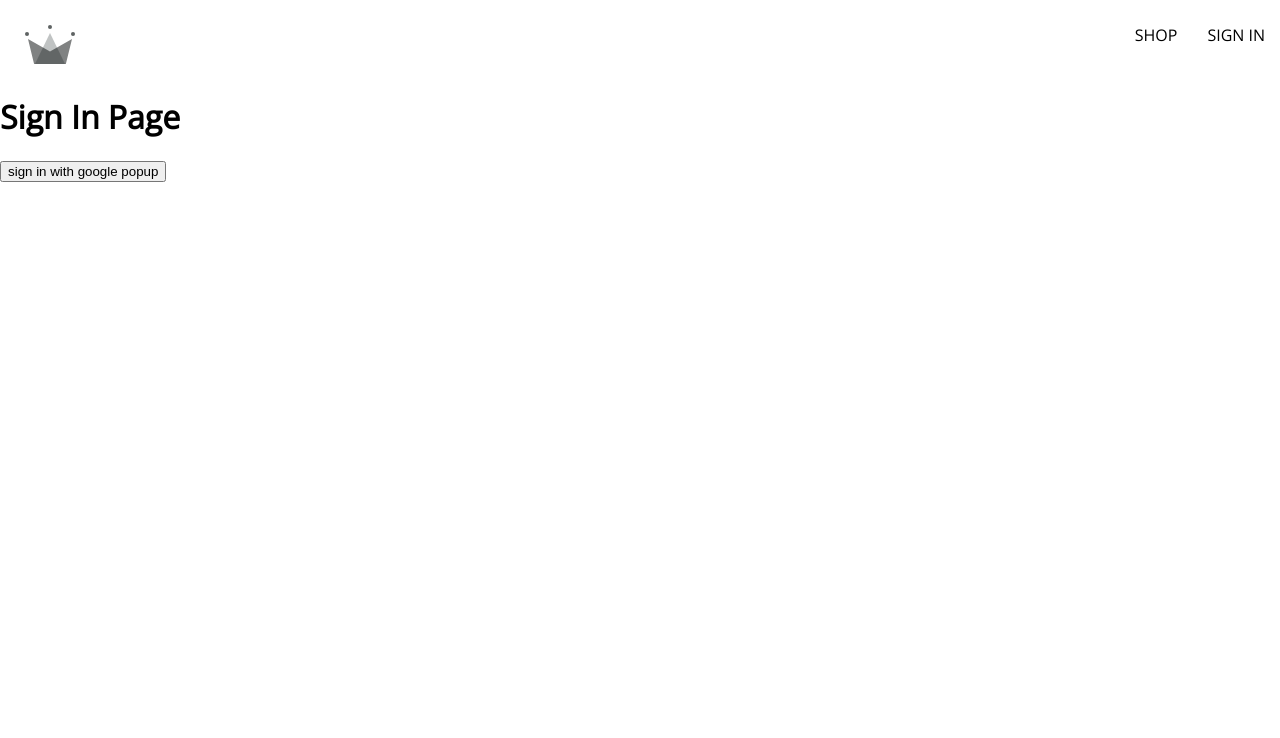
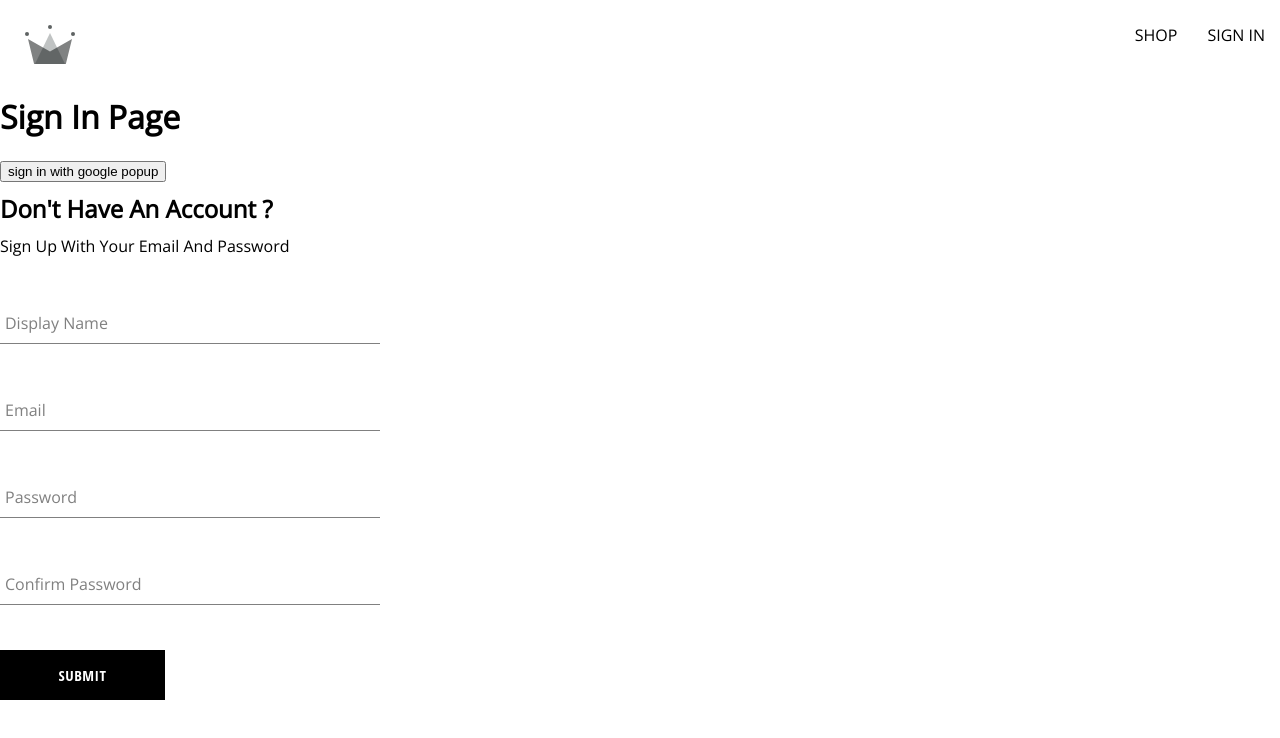
Before and after one commit to Vikiwar/crown-clothing-e-commerce-site, a React (Create React App) app: page /sign-in in a window 1280 px wide. Shown: the top 738 px of the page. Built offline with nearby package versions, Linux system fonts and the light colour scheme.

Commit message:
created sign-up component, input and button component

```diff
--- /dev/null
+++ b/src/components/button/button.component.jsx
@@ -0,0 +1,18 @@
+import "./button.styles.scss";
+const ButtonTypesClass = {
+  inverted: "inverted",
+  google: "google-sign-in",
+};
+
+const Button = ({ Children, buttontype, ...otherprops }) => {
+  return (
+    <button
+      className={`button-container ${ButtonTypesClass[buttontype]} `}
+      {...otherprops}
+    >
+      {Children}
+    </button>
+  );
+};
+
+export default Button;
--- /dev/null
+++ b/src/components/button/button.styles.scss
@@ -0,0 +1,46 @@
+.button-container {
+  min-width: 165px;
+  width: auto;
+  height: 50px;
+  letter-spacing: 0.5px;
+  line-height: 50px;
+  padding: 0 35px 0 35px;
+  font-size: 15px;
+  background-color: black;
+  color: white;
+  text-transform: uppercase;
+  font-family: "Open Sans Condensed";
+  font-weight: bolder;
+  border: none;
+  cursor: pointer;
+  display: flex;
+  justify-content: center;
+
+  &:hover {
+    background-color: white;
+    color: black;
+    border: 1px solid black;
+  }
+
+  &.google-sign-in {
+    background-color: #4285f4;
+    color: white;
+
+    &:hover {
+      background-color: #357ae8;
+      border: none;
+    }
+  }
+
+  &.inverted {
+    background-color: white;
+    color: black;
+    border: 1px solid black;
+
+    &:hover {
+      background-color: black;
+      color: white;
+      border: none;
+    }
+  }
+}
--- /dev/null
+++ b/src/components/form-input/form-input.component.jsx
@@ -0,0 +1,18 @@
+import "./form-input.styles.scss";
+const FormInput = ({ label, ...otherProps }) => {
+  return (
+    <div className="group">
+      <input className="form-input" {...otherProps} />
+      {label && (
+        <label
+          className={` ${
+            otherProps.value.length ? "shrink" : ""
+          } form-input-label `}
+        >
+          {label}
+        </label>
+      )}
+    </div>
+  );
+};
+export default FormInput;
--- /dev/null
+++ b/src/components/form-input/form-input.styles.scss
@@ -0,0 +1,54 @@
+$sub-color: grey;
+$main-color: black;
+
+@mixin shrinkLabel {
+  top: -14px;
+  font-size: 12px;
+  color: $main-color;
+}
+
+.group {
+  position: relative;
+  margin: 45px 0;
+
+  .form-input {
+    background: none;
+    background-color: white;
+    color: $sub-color;
+    font-size: 18px;
+    padding: 10px 10px 10px 5px;
+    display: block;
+    width: 100%;
+    border: none;
+    border-radius: 0;
+    border-bottom: 1px solid $sub-color;
+    margin: 25px 0;
+
+    &:focus {
+      outline: none;
+    }
+
+    &:focus ~ .form-input-label {
+      @include shrinkLabel();
+    }
+  }
+
+  input[type="password"] {
+    letter-spacing: 0.3em;
+  }
+
+  .form-input-label {
+    color: $sub-color;
+    font-size: 16px;
+    font-weight: normal;
+    position: absolute;
+    pointer-events: none;
+    left: 5px;
+    top: 10px;
+    transition: 300ms ease all;
+
+    &.shrink {
+      @include shrinkLabel();
+    }
+  }
+}
--- /dev/null
+++ b/src/components/sign-up-form/sign-up-form.component.jsx
@@ -0,0 +1,98 @@
+import { useState } from "react";
+import FormInput from "../form-input/form-input.component";
+import {
+  createAuthWithEmailAndPassword,
+  createUserDocumentFromAuth,
+} from "../../utlis/firebase/firebase.utlis";
+import "./sign-up-form.styles.scss";
+import Button from "../button/button.component";
+const defaultFormFields = {
+  displayName: "",
+  email: "",
+  password: "",
+  confirmPassword: "",
+};
+
+const SignUpForm = () => {
+  const [formFields, setFormFields] = useState(defaultFormFields);
+
+  const { displayName, email, password, confirmPassword } = formFields;
+
+  console.log(formFields);
+  const resetFields = () => {
+    setFormFields(defaultFormFields);
+  };
+
+  const handleSubmit = async (event) => {
+    event.preventDefault();
+
+    if (password !== confirmPassword) {
+      alert("password not matching");
+      return;
+    }
+
+    try {
+      const { user } = await createAuthWithEmailAndPassword(email, password);
+
+      await createUserDocumentFromAuth(user, { displayName });
+      resetFields();
+    } catch (error) {
+      if (error.code === "auth/email-already-in-use") {
+        alert("cannot create user email already exist");
+      } else {
+        console.log(error);
+      }
+    }
+  };
+
+  const handleChange = (event) => {
+    const { name, value } = event.target;
+    setFormFields({ ...formFields, [name]: value });
+  };
+  return (
+    <div className="sign-up-container">
+      <h2>Don't have an account ?</h2>
+      <span>sign up with your email and password</span>
+      <form onSubmit={handleSubmit}>
+        <FormInput
+          label="display  Name "
+          type="text"
+          required
+          name="displayName"
+          value={displayName}
+          onChange={handleChange}
+        />
+
+        <FormInput
+          label="email"
+          type="email"
+          required
+          name="email"
+          value={email}
+          onChange={handleChange}
+        />
+
+        <FormInput
+          label="password"
+          type="password"
+          required
+          name="password"
+          value={password}
+          onChange={handleChange}
+        />
+
+        <FormInput
+          label="confirm password"
+          type="password"
+          required
+          name="confirmPassword"
+          value={confirmPassword}
+          onChange={handleChange}
+        />
+        <Button Children="submit" type="submit" />
+      </form>
+    </div>
+  );
+};
+
+export default SignUpForm;
--- /dev/null
+++ b/src/components/sign-up-form/sign-up-form.styles.scss
@@ -0,0 +1,9 @@
+.sign-up-container {
+  display: flex;
+  flex-direction: column;
+  width: 380px;
+
+  h2 {
+    margin: 10px 0;
+  }
+}
--- a/src/routes/sign-in/sign-in.component.jsx
+++ b/src/routes/sign-in/sign-in.component.jsx
@@ -2,6 +2,7 @@
   signInWithGooglePopup,
   createUserDocumentFromAuth,
 } from "../../utlis/firebase/firebase.utlis";
+import SignUpForm from "../../components/sign-up-form/sign-up-form.component";
 
 const SignIn = () => {
   const logGoogleUser = async () => {
@@ -13,6 +14,7 @@
     <div>
       <h1>Sign in page</h1>
       <button onClick={logGoogleUser}> sign in with google popup</button>
+      <SignUpForm />
     </div>
   );
 };
--- a/src/utlis/firebase/firebase.utlis.js
+++ b/src/utlis/firebase/firebase.utlis.js
@@ -4,6 +4,7 @@
   signInWithPopup,
   signInWithRedirect,
   GoogleAuthProvider,
+  createUserWithEmailAndPassword,
 } from "firebase/auth";
 import { getFirestore, doc, getDoc, setDoc } from "firebase/firestore";
 
@@ -18,17 +19,23 @@
 
 const firebaseApp = initializeApp(firebaseConfig);
 
-const provider = new GoogleAuthProvider();
+const googleProvider = new GoogleAuthProvider();
 
-provider.setCustomParameters({
+googleProvider.setCustomParameters({
   prompt: "select_account",
 });
 
 export const auth = getAuth();
-export const signInWithGooglePopup = () => signInWithPopup(auth, provider);
+export const signInWithGooglePopup = () =>
+  signInWithPopup(auth, googleProvider);
+export const signInWithGoogleRedirect = () =>
+  signInWithRedirect(auth, googleProvider);
 
 export const db = getFirestore();
-export const createUserDocumentFromAuth = async (userAuth) => {
+export const createUserDocumentFromAuth = async (
+  userAuth,
+  additionalInformation = {}
+) => {
   const userDocRef = doc(db, "users", userAuth.uid);
 
   const userSnapshot = await getDoc(userDocRef);
@@ -42,6 +49,7 @@
         displayName,
         email,
         createdAt,
+        ...additionalInformation,
       });
     } catch (error) {
       console.log(` something went wrong ${error.message}`);
@@ -50,3 +58,9 @@
 
   return userDocRef;
 };
+
+export const createAuthWithEmailAndPassword = async (email, password) => {
+  if (!email || !password) return;
+
+  return await createUserWithEmailAndPassword(auth, email, password);
+};
```
Also changed, not shown: 1 other file (tests, documents, lock files or other folders).
